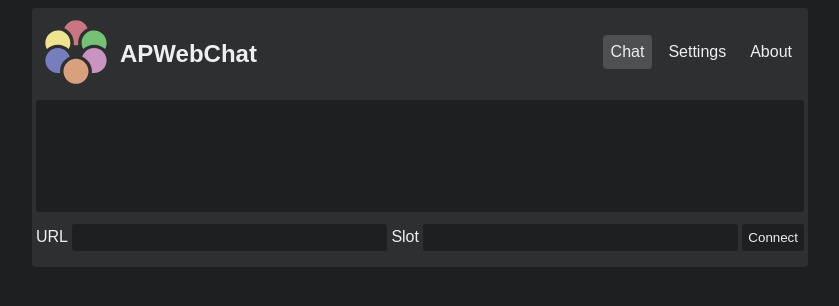
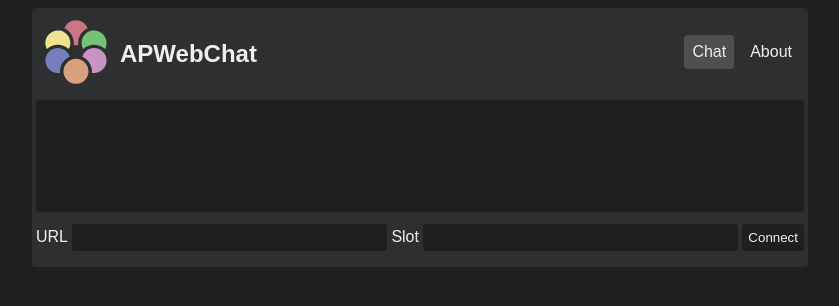
Before and after one commit to TreZc0/apwebchat-vue, a Vue app: page / in a window 1280 px wide. Shown: the top 306 px of the page, without its empty margins (220-1059 px from the left). Built offline with nearby package versions, Linux system fonts and the light colour scheme; the HTML template or start-up script is replaced by a standard one; what archipelago.js would draw is missing.

Commit message:
removed SettingsView (may re-add it later if config is a concern)

```diff
--- a/src/App.vue
+++ b/src/App.vue
@@ -12,7 +12,6 @@ import archipelagoIcon from '@/assets/archipelago.svg'
       </div>
       <nav>
         <RouterLink activeClass="active-link" to="/">Chat</RouterLink>
-        <RouterLink activeClass="active-link" to="/settings">Settings</RouterLink>
         <RouterLink activeClass="active-link" to="/about">About</RouterLink>
       </nav>
     </header>
--- a/src/router/index.ts
+++ b/src/router/index.ts
@@ -1,6 +1,5 @@
 import { createRouter, createWebHistory } from 'vue-router'
 import ChatView from '../views/ChatView.vue'
-import SettingsView from '../views/SettingsView.vue'
 import AboutView from '../views/AboutView.vue'
 
 const router = createRouter({
@@ -12,11 +11,6 @@ const router = createRouter({
       component: ChatView,
     },
     {
-      path: '/settings',
-      name: 'settings',
-      component: SettingsView,
-    },
-    {
       path: '/about',
       name: 'about',
       component: AboutView,
--- a/src/views/SettingsView.vue
+++ /dev/null
@@ -1,3 +0,0 @@
-<template>
-  <h1>settings</h1>
-</template>
```
